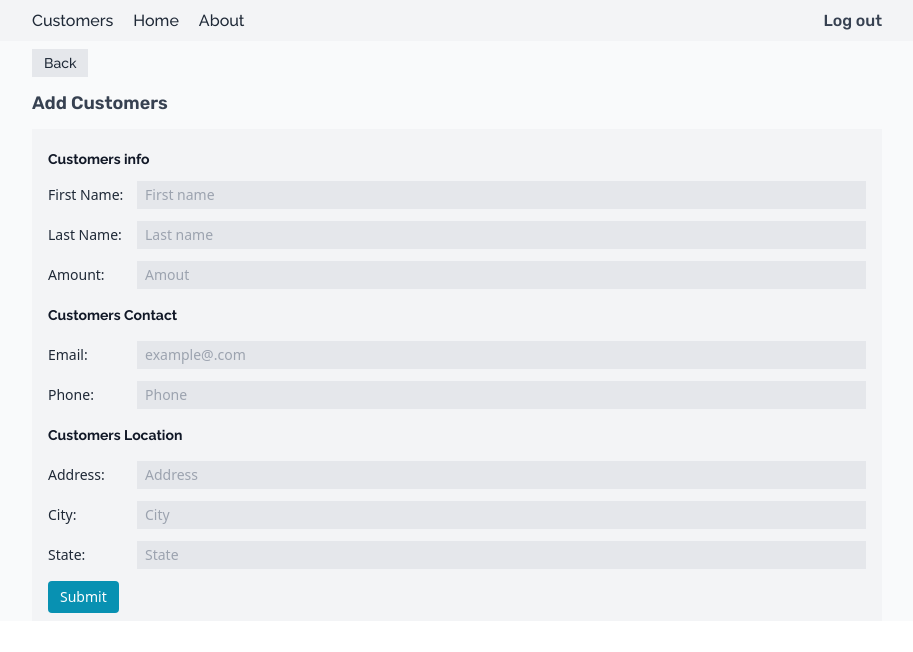
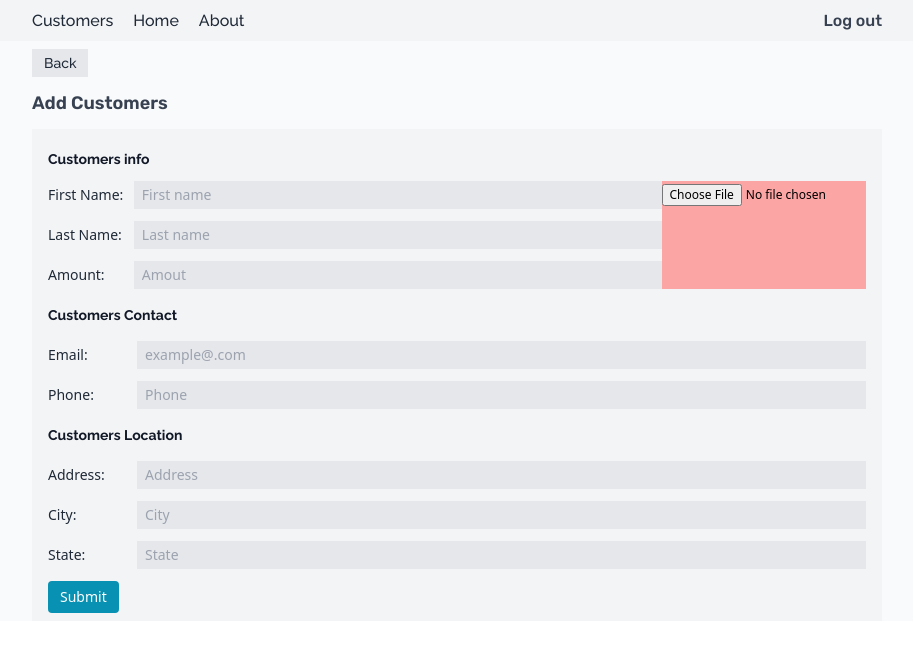
Before and after one commit to mdarmanbd/customer_manager_vue, a Vue app: page /Customers in a window 1280 px wide. Shown: the top 652 px of the page, without its empty margins (183-1096 px from the left). Built offline with nearby package versions, Linux system fonts and the light colour scheme; sample sign-in values are in the browser's storage.

Commit message:
add a images

```diff
--- a/src/components/About.vue
+++ b/src/components/About.vue
@@ -1,17 +1,40 @@
+
 <script setup>
-import { reactive, ref } from 'vue';
+import { ref } from 'vue';
+
+
+const previewImage = ref(null);
+const onFileChange = (event) => {
+  const file = event.target.files[0];
+  if ( file.type.startsWith('image/')) {
+    const reader = new FileReader();
+    reader.onload = (e) => {
+      previewImage.value = e.target.result;
+    };
+    reader.readAsDataURL(file);
+  } else {
+    previewImage.value = null;
+  }
+};
+
+
+const uploadImage = () => {
+ localStorage.setItem('uploadImage', previewImage.value)
+}
+
+const uploadImageParse = (localStorage.getItem('uploadImage'))
+
+</script>
 
 
 
-</script>
-
 <template>
-  <h1 class="text-green-500 text-2xl">This is about page</h1>
+  <div class="w-[500px] m-auto">
+    <input type="file" @change="onFileChange" accept="image/*" />
+    <div v-if="previewImage" class="border border-green-500 w-[100px] ">
+      <img :src="previewImage" class="w-full" alt="Image Preview" />
+    </div>
+    <img :src="uploadImageParse">
+    <button @click="uploadImage()" class="bg-green-300">Upload Image</button>
+  </div>
 </template>
-
-
-<style scoped>
-
-
-
-</style>
--- a/src/components/Customers.vue
+++ b/src/components/Customers.vue
@@ -15,8 +15,24 @@ const phone = ref()
 const address = ref()
 const city = ref()
 const state = ref()
-const count = ref(1)
+// const count = ref(1)
 const isPhoneNumerError = ref(false)
+const uploadImage = ref(null)
+
+const onFileChange = (event) => {
+   const file = event.target.files[0]
+
+   if(file.type.startsWith('image/')){
+    const reader = new FileReader()
+    reader.onload = (event) => {
+        uploadImage.value =  event.target.result
+    }
+    reader.readAsDataURL(file);
+   }else{
+    uploadImage.value = null
+   }
+
+}
 
 const toasterNotification = (massage,type) => {
     toast(massage, {
@@ -34,10 +50,7 @@ const toasterNotification = (massage,type) => {
 const submitButton = () => {
     const regexPhone = /^\d{2}$/;
     if(regexPhone.test(phone.value)){
-
         toasterNotification('Successfuly add a customers','success')
-
-
         isPhoneNumerError.value = false
         lastUsedId++;
         addCustomers.push({
@@ -45,6 +58,7 @@ const submitButton = () => {
             id: lastUsedId,
             firstName: firstName.value,
             lastName: lastName.value,
+            image: uploadImage.value,
             amount: amount.value,
             email: email.value,
             phone: phone.value,
@@ -57,6 +71,7 @@ const submitButton = () => {
 
         firstName.value = ''
         lastName.value = ''
+        uploadImage.value = null,
         amount.value =
         email.value = ''
         phone.value =
@@ -87,6 +102,8 @@ const submitButton = () => {
                 <!-- <p>{{ addCustomers }}</p> -->
                 <p class="text-sm text-gray-900 font-bold my-3">Customers info</p>
                 <form @submit.prevent="submitButton()">
+                    <div class="grid grid-cols-4">
+                        <div class="col-span-3">
                             <div class="flex items-center">
                                 <label class="text-sm text-gray-800 font-medium block w-[100px]">First Name: </label>
                                 <input v-model="firstName" type="text" required class="focus:outline focus:outline-gray-400 text-sm font-normal w-full py-1 pl-2 bg-gray-200" placeholder="First name">
@@ -95,10 +112,19 @@ const submitButton = () => {
                                 <label class="text-sm text-gray-800 font-medium w-[100px] block ">Last Name: </label>
                                 <input v-model="lastName" type="text" class="focus:outline focus:outline-gray-400 text-sm font-normal w-full py-1 pl-2 bg-gray-200" placeholder="Last name">
                             </div>
-
                             <div class="flex items-center mt-3">
                                 <label class="text-sm text-gray-800 font-medium w-[100px] block ">Amount: </label>
                                 <input v-model="amount" required type="number" class="focus:outline focus:outline-gray-400 text-sm font-normal w-full py-1 pl-2 bg-gray-200" placeholder="Amout">
+                            </div>
+
+                        </div>
+                        <div class="  bg-red-300">
+
+                            <div v-if="uploadImage" class=" ">
+                                <img :src="uploadImage" class="m-auto border border-gray-500 w-[110px] h-[110px]" alt="Image Preview" />
+                            </div>
+                            <input type="file" @change="onFileChange" class="text-xs text-center" accept="image/*" />
+                        </div>
                     </div>
 
                     <p class="text-sm text-gray-900 font-bold my-4">Customers Contact</p>
--- a/src/components/Home.vue
+++ b/src/components/Home.vue
@@ -12,14 +12,14 @@ const searchCustomer = ref('');
 
 const isShowDemoCustomer = () =>{
 
-    let isShow = null
+    // let isShow = null
 
-    if(customers.value.length === 0){
-        isShow = true
-    }else{
-        isShow = false
-    }
-    return isShow
+    // if(customers.value.length === 0){
+    //     isShow = true
+    // }else{
+    //     isShow = false
+    // }
+    // return isShow
 
 }
 
@@ -60,6 +60,7 @@ const addCustomers = () => {
             <table class="table-auto w-full text-left mt-5">
                 <thead>
                     <tr class="[&>*]:text-gray-700 [&>*]:text-base [&>*]:font-medium border-b border-gray-400">
+                        <th class="pb-1">customer Img</th>
                         <th class="pb-1">First Name</th>
                         <th class="pb-1">Amout</th>
                         <th class="pb-1">Location</th>
@@ -77,6 +78,11 @@ const addCustomers = () => {
                         </td>
                     </tr>
                     <tr v-for="(customer,index) in customers" :key="customer.id" >
+                        <td class="pl-2 border-b border-gray-300 py-2 text-sm font-normal text-gray-800">
+                            <div class="w-10 h-10">
+                                <img :src="customer.image" class="w-10 h-10 rounded-full">
+                            </div>
+                        </td>
                         <td class="pl-2 border-b border-gray-300 py-2 text-sm font-normal text-gray-800">{{ customer.firstName }}</td>
                         <td class="border-b border-gray-300 py-2 text-sm font-normal text-gray-800">{{ customer.amount }}</td>
                         <td class="border-b border-gray-300 py-2 text-sm font-normal text-gray-800">{{ customer.address }}</td>
--- a/src/components/LoginForm.vue
+++ b/src/components/LoginForm.vue
@@ -22,7 +22,6 @@ const modal = ref(null);
       })
 }
 
-
 const logInForm = reactive ({
   email:'',
   password: null,
@@ -30,9 +29,6 @@ const logInForm = reactive ({
   isPasswordError: false,
   isAuthentication : null
 })
-
-
-
 
  const submitButton = () =>{
 
--- a/src/components/ViewCustomer.vue
+++ b/src/components/ViewCustomer.vue
@@ -78,18 +78,29 @@ const submitButton = () => {
                 </h4>
             </div>
             <form v-if="isEditPageShow" @submit.prevent="submitButton()" class="mt-5">
+
+                <div class="grid grid-cols-4">
+                    <div class="col-span-3">
                         <div class="flex items-center">
-                    <label class="text-sm text-gray-800 font-medium block w-[100px]">First Name: </label>
+                            <label class="text-sm text-gray-800 font-medium block w-[100px]"> First Name: </label>
                             <input v-model="customer.firstName" type="text" required class="focus:outline focus:outline-gray-400 text-sm font-normal w-full py-1 pl-2 bg-gray-200" placeholder="First name">
                         </div>
                         <div class="flex items-center mt-3">
                             <label class="text-sm text-gray-800 font-medium w-[100px] block ">Last Name: </label>
                             <input v-model="customer.lastName" type="text" class="focus:outline focus:outline-gray-400 text-sm font-normal w-full py-1 pl-2 bg-gray-200" placeholder="Last name">
                         </div>
-
                         <div class="flex items-center mt-3">
                             <label class="text-sm text-gray-800 font-medium w-[100px] block ">Amount: </label>
                             <input v-model="customer.amount" required type="number" class="focus:outline focus:outline-gray-400 text-sm font-normal w-full py-1 pl-2 bg-gray-200" placeholder="Amout">
+                        </div>
+
+                    </div>
+                    <div class="bg-red-600">
+
+                                <img :src="customer.iamge" class="m-auto border border-gray-500 w-[110px] h-[110px]" alt="Image Preview" />
+
+                            <!-- <input type="file" @change="onFileChange" class="text-xs text-center" accept="image/*" /> -->
+                    </div>
                 </div>
 
                 <p class="text-sm text-gray-900 font-bold my-4">Customers Contact</p>
```
Lines whose indentation alone changed are shown as unchanged.
